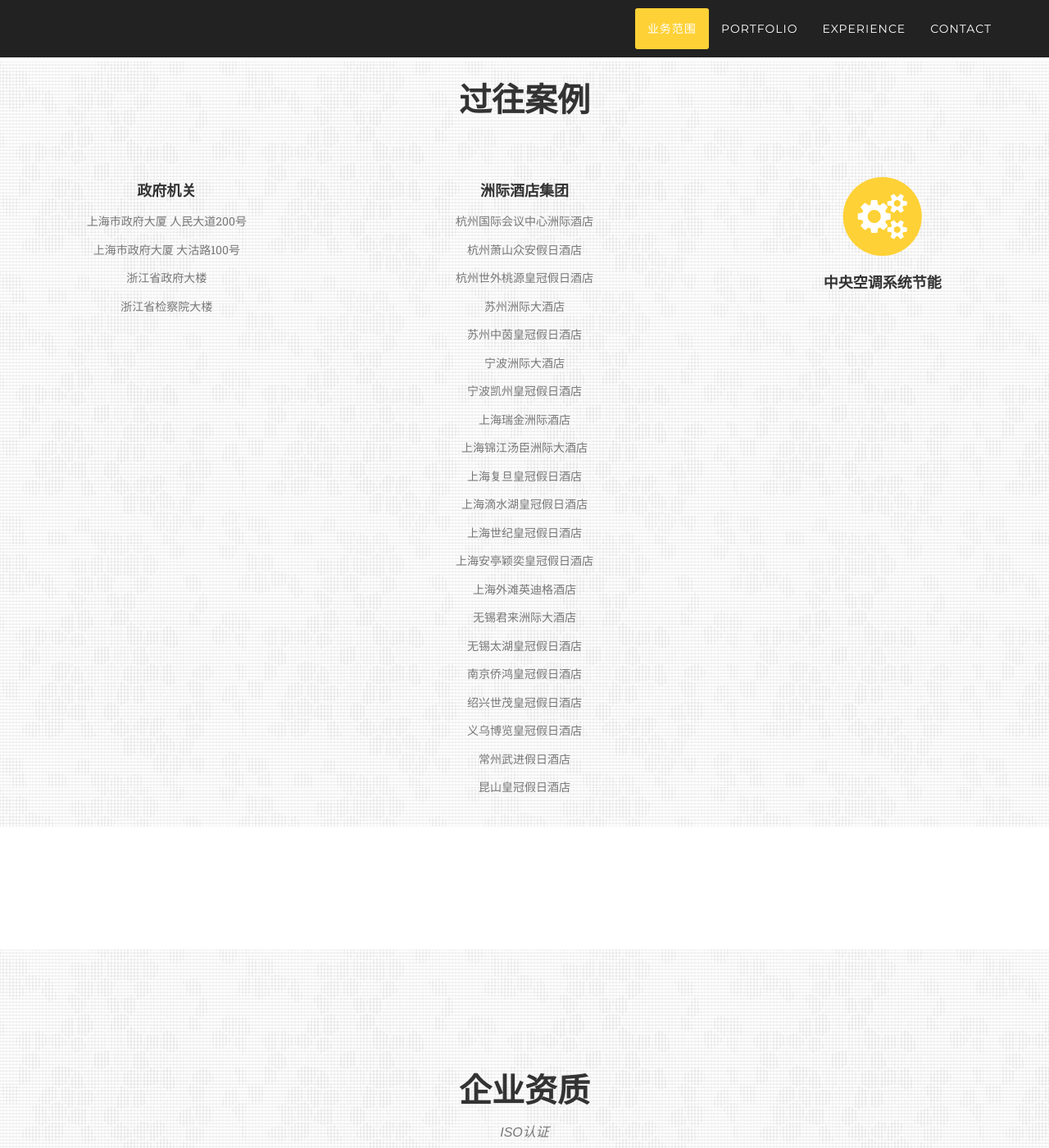
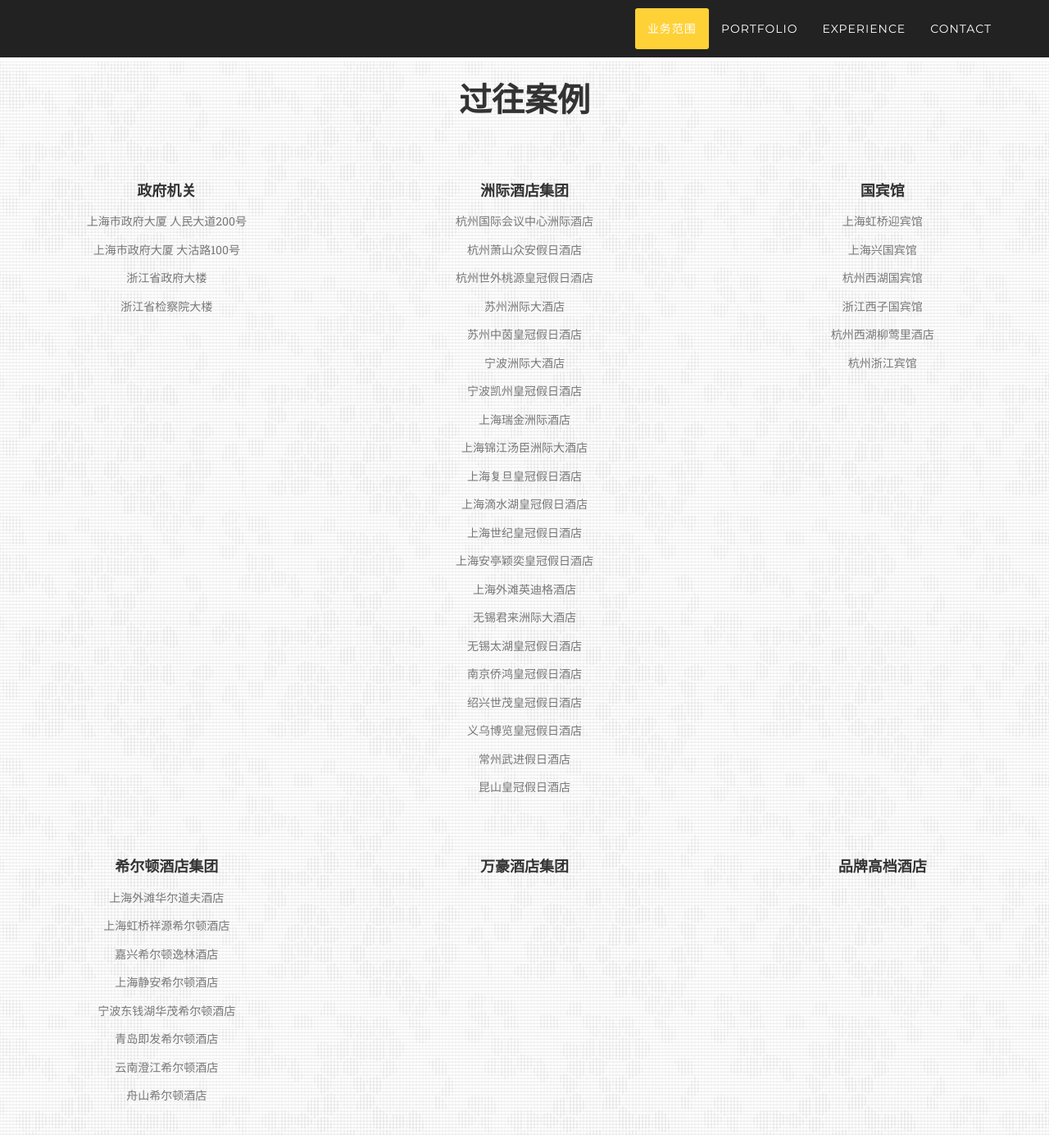
Before and after one commit to wxelec/wxelec.github.io, a Jekyll site: the page built from index.html, in a window 1280 px wide and 1400 px high, scrolled down 2506 px. Shown: the whole window at 82% size. Built offline with Jekyll 4.4.1, drawn with Linux system fonts in a browser that asks for light colours; some web fonts are replaced.

Commit message:
Update skills.html

```diff
--- a/_includes/skills.html
+++ b/_includes/skills.html
@@ -152,12 +152,33 @@
                     <p class="text-muted">昆山皇冠假日酒店</p>
                 </div>
                 <div class="col-md-4">
-                    <span class="fa-stack fa-4x">
-                        <i class="fa fa-circle fa-stack-2x text-primary"></i>
-                        <i class="fa fa-cogs fa-stack-1x fa-inverse"></i>
-                    </span>
-                    <h4 class="service-heading">中央空调系统节能</h4>
-                    <p class="text-muted"></p>
+                    <h4 class="service-heading">国宾馆</h4>
+                    <p class="text-muted">上海虹桥迎宾馆</p>
+                    <p class="text-muted">上海兴国宾馆</p>
+                    <p class="text-muted">杭州西湖国宾馆</p>
+                    <p class="text-muted">浙江西子国宾馆</p>
+                    <p class="text-muted">杭州西湖柳莺里酒店</p>
+                    <p class="text-muted">杭州浙江宾馆</p>
+                </div>
+            </div>
+
+            <div class="row text-center  ">
+                <div class="col-md-4">
+                    <h4 class="service-heading">希尔顿酒店集团</h4>
+                    <p class="text-muted">上海外滩华尔道夫酒店</p>
+                    <p class="text-muted">上海虹桥祥源希尔顿酒店</p>
+                    <p class="text-muted">嘉兴希尔顿逸林酒店</p>
+                    <p class="text-muted">上海静安希尔顿酒店</p>
+                    <p class="text-muted">宁波东钱湖华茂希尔顿酒店</p>
+                    <p class="text-muted">青岛即发希尔顿酒店</p>
+                    <p class="text-muted">云南澄江希尔顿酒店</p>
+                    <p class="text-muted">舟山希尔顿酒店</p>
+                </div>
+                <div class="col-md-4">
+                    <h4 class="service-heading">万豪酒店集团</h4>
+                </div>
+                <div class="col-md-4">
+                    <h4 class="service-heading">品牌高档酒店</h4>
                 </div>
             </div>
             </div>
```
